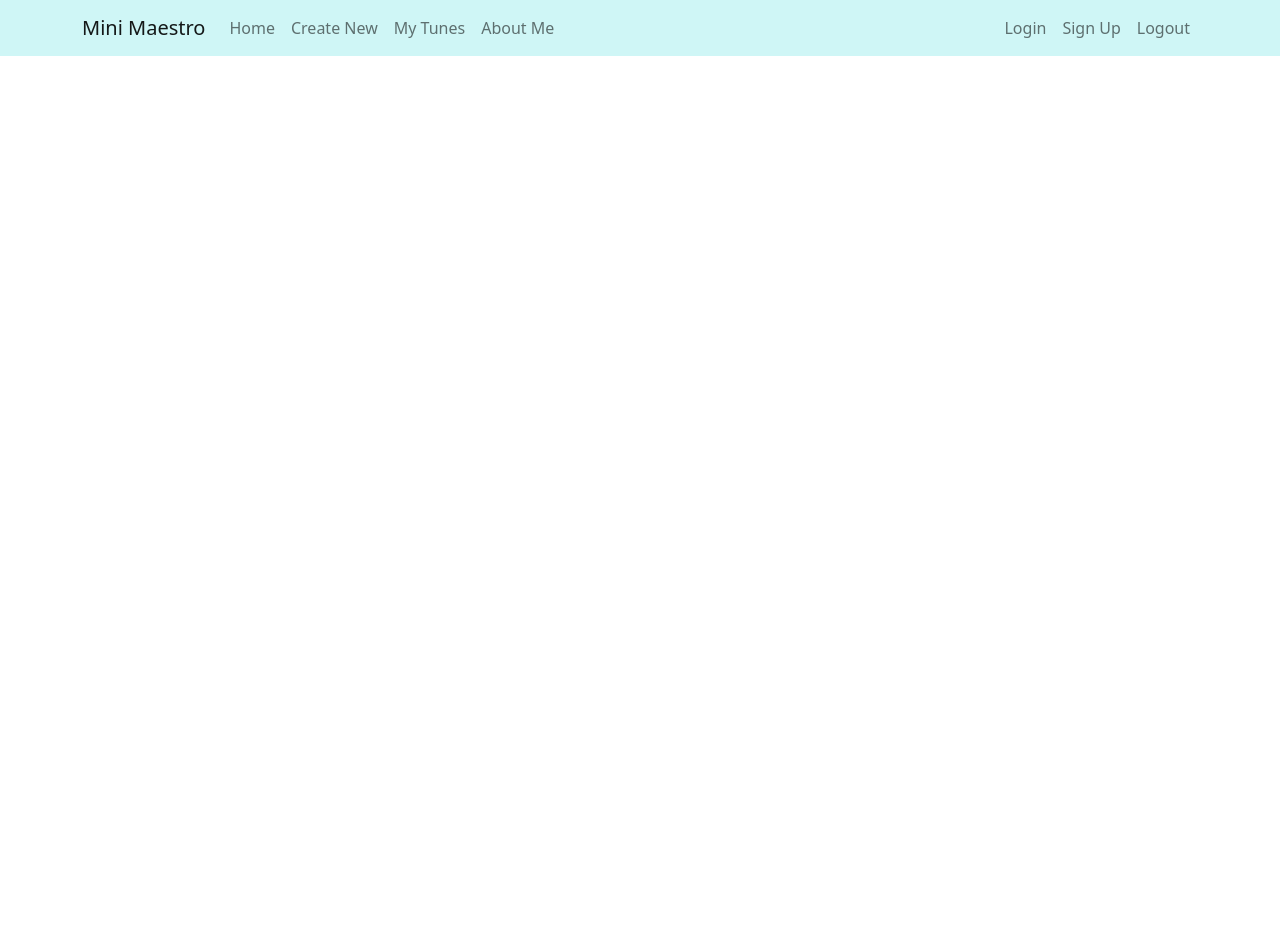
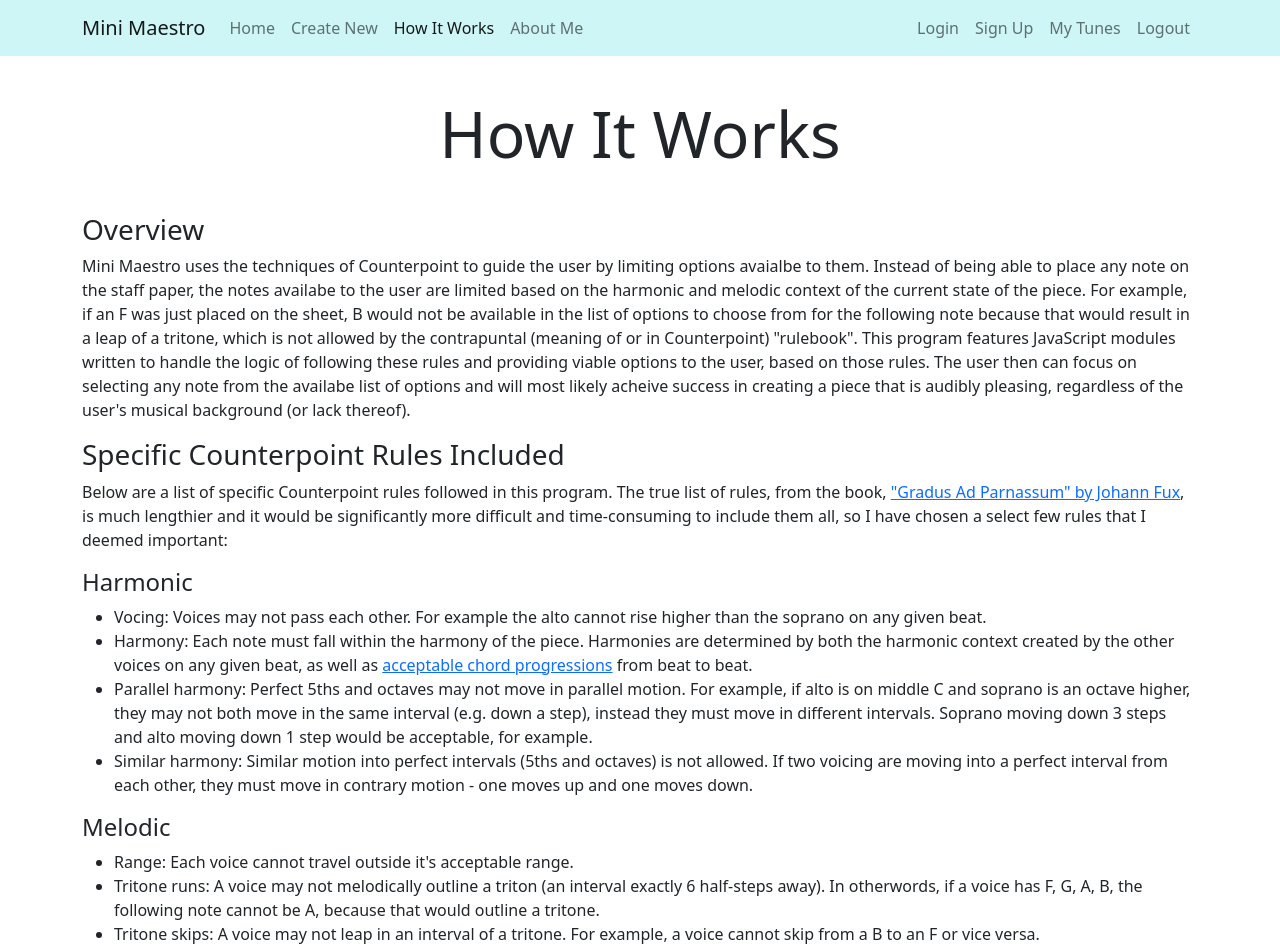
Before and after one commit to joshua-holmes/mini-maestro, a React (Create React App) app in the folder ror/client/: page /how-it-works in a window 1280 px wide. Shown: the top 950 px of the page. Before the commit the page ends 800 px from the top, so only its background shows below. Built offline with nearby package versions, Linux system fonts and the light colour scheme.

Commit message:
Created How It Works page

```diff
--- a/ror/client/src/App.js
+++ b/ror/client/src/App.js
@@ -3,6 +3,7 @@ import { Routes, Route } from 'react-router-dom';
 import Home from './components/Home';
 import CreateMusic from './components/CreateMusic';
 import NavBar from './components/NavBar';
+import HowItWorks from './components/HowItWorks';
 
 function App() {
 
@@ -12,6 +13,7 @@ function App() {
       <Routes>
         <Route path="/" element={<Home />}/>
         <Route path="/create-new" element={<CreateMusic />}/>
+        <Route path="/how-it-works" element={<HowItWorks />}/>
       </Routes>
     </>
   );
--- a/ror/client/src/components/Home.js
+++ b/ror/client/src/components/Home.js
@@ -2,19 +2,9 @@ import Container from "react-bootstrap/Container";
 import styled from "styled-components";
 import { Link } from "react-router-dom";
 import RickRolls from "./RickRolls";
+import Title from "./Title";
+import SubTitle from "./SubTitle";
 
-const Title = styled.h1`
-text-align: center;
-font-weight: lighter;
-margin: 40px 0;
-font-size: 4em;
-`
-const SubTitle = styled.h2`
-text-align: center;
-font-weight: lighter;
-margin: 40px 0;
-font-size: 2em;
-`
 const Spacer = styled.div`
 margin-bottom: 30px;
 `
--- /dev/null
+++ b/ror/client/src/components/HowItWorks.js
@@ -0,0 +1,32 @@
+import Container from "react-bootstrap/Container";
+import Title from "./Title";
+
+function HowItWorks() {
+
+  return (
+    <Container>
+      <Title>How It Works</Title>
+      <h3>Overview</h3>
+      <p>Mini Maestro uses the techniques of Counterpoint to guide the user by limiting options avaialbe to them. Instead of being able to place any note on the staff paper, the notes availabe to the user are limited based on the harmonic and melodic context of the current state of the piece. For example, if an F was just placed on the sheet, B would not be available in the list of options to choose from for the following note because that would result in a leap of a tritone, which is not allowed by the contrapuntal (meaning of or in Counterpoint) "rulebook". This program features JavaScript modules written to handle the logic of following these rules and providing viable options to the user, based on those rules. The user then can focus on selecting any note from the availabe list of options and will most likely acheive success in creating a piece that is audibly pleasing, regardless of the user's musical background (or lack thereof).</p>
+      <h3>Specific Counterpoint Rules Included</h3>
+      <p>Below are a list of specific Counterpoint rules followed in this program. The true list of rules, from the book, <a target="_blank" href="http://www.opus28.co.uk/Fux_Gradus.pdf">"Gradus Ad Parnassum" by Johann Fux</a>, is much lengthier and it would be significantly more difficult and time-consuming to include them all, so I have chosen a select few rules that I deemed important:</p>
+      <h4>Harmonic</h4>
+      <ul>
+        <li>Vocing: Voices may not pass each other. For example the alto cannot rise higher than the soprano on any given beat.</li>
+        <li>Harmony: Each note must fall within the harmony of the piece. Harmonies are determined by both the harmonic context created by the other voices on any given beat, as well as <a target="_blank" href="https://www.musicnotes.com/now/wp-content/uploads/1-3.png">acceptable chord progressions</a> from beat to beat.</li>
+        <li>Parallel harmony: Perfect 5ths and octaves may not move in parallel motion. For example, if alto is on middle C and soprano is an octave higher, they may not both move in the same interval (e.g. down a step), instead they must move in different intervals. Soprano moving down 3 steps and alto moving down 1 step would be acceptable, for example.</li>
+        <li>Similar harmony: Similar motion into perfect intervals (5ths and octaves) is not allowed. If two voicing are moving into a perfect interval from each other, they must move in contrary motion - one moves up and one moves down.</li>
+      </ul>
+      <h4>Melodic</h4>
+      <ul>
+        <li>Range: Each voice cannot travel outside it's acceptable range.</li>
+        <li>Tritone runs: A voice may not melodically outline a triton (an interval exactly 6 half-steps away). In otherwords, if a voice has F, G, A, B, the following note cannot be A, because that would outline a tritone.</li>
+        <li>Tritone skips: A voice may not leap in an interval of a tritone. For example, a voice cannot skip from a B to an F or vice versa.</li>
+        <li>Large skips: A voice may not skip in intervals greater than an octave.</li>
+        <li>After skips: After a voice skips in any direction, it must then either step in the opposite direction or remain on the same note (unison).</li>
+      </ul>
+    </Container>
+  )
+}
+
+export default HowItWorks;
--- a/ror/client/src/components/NavBar.js
+++ b/ror/client/src/components/NavBar.js
@@ -28,8 +28,8 @@ function NavBar({ isLoggedIn, setUser }) {
             <LinkContainer to="/create-new">
               <Nav.Link>Create New</Nav.Link>
             </LinkContainer>
-            <LinkContainer to="/my-tunes">
-              <Nav.Link>My Tunes</Nav.Link>
+            <LinkContainer to="/how-it-works">
+              <Nav.Link>How It Works</Nav.Link>
             </LinkContainer>
             <LinkContainer to="/about-me">
               <Nav.Link>About Me</Nav.Link>
@@ -42,6 +42,9 @@ function NavBar({ isLoggedIn, setUser }) {
             <LinkContainer to="/sign-up">
               <Nav.Link>Sign Up</Nav.Link>
             </LinkContainer>
+            <LinkContainer to="/my-tunes">
+              <Nav.Link>My Tunes</Nav.Link>
+            </LinkContainer>
             <LinkContainer to="/logout">
               <Nav.Link>Logout</Nav.Link>
             </LinkContainer>
--- /dev/null
+++ b/ror/client/src/components/SubTitle.js
@@ -0,0 +1,16 @@
+import styled from "styled-components";
+
+const StyledH2 = styled.h2`
+text-align: center;
+font-weight: lighter;
+margin: 40px 0;
+font-size: 2em;
+`
+function SubTitle({ children }) {
+
+  return (
+    <StyledH2>{children}</StyledH2>
+  )
+}
+
+export default SubTitle;
--- /dev/null
+++ b/ror/client/src/components/Title.js
@@ -0,0 +1,16 @@
+import styled from "styled-components";
+
+const StyledH1 = styled.h1`
+text-align: center;
+font-weight: lighter;
+margin: 40px 0;
+font-size: 4em;
+`
+function Title({ children }) {
+
+  return (
+    <StyledH1>{children}</StyledH1>
+  )
+}
+
+export default Title;
```
